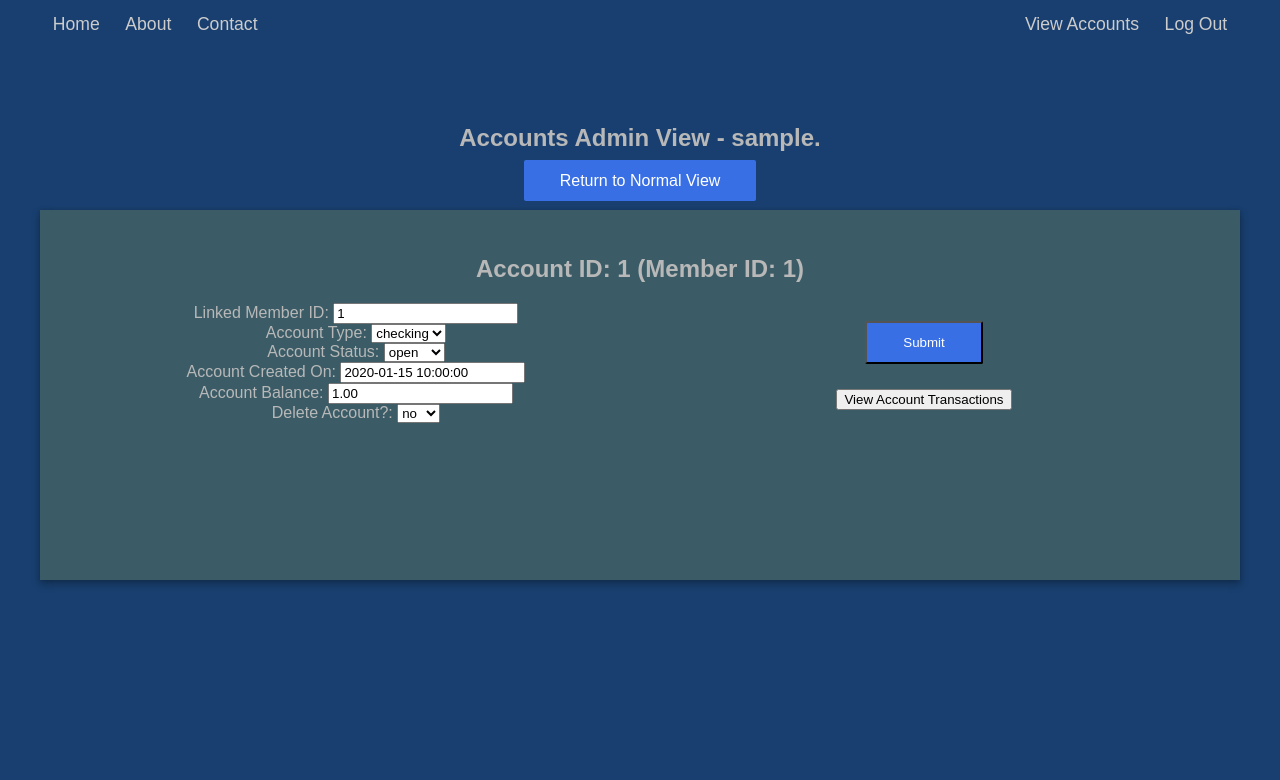
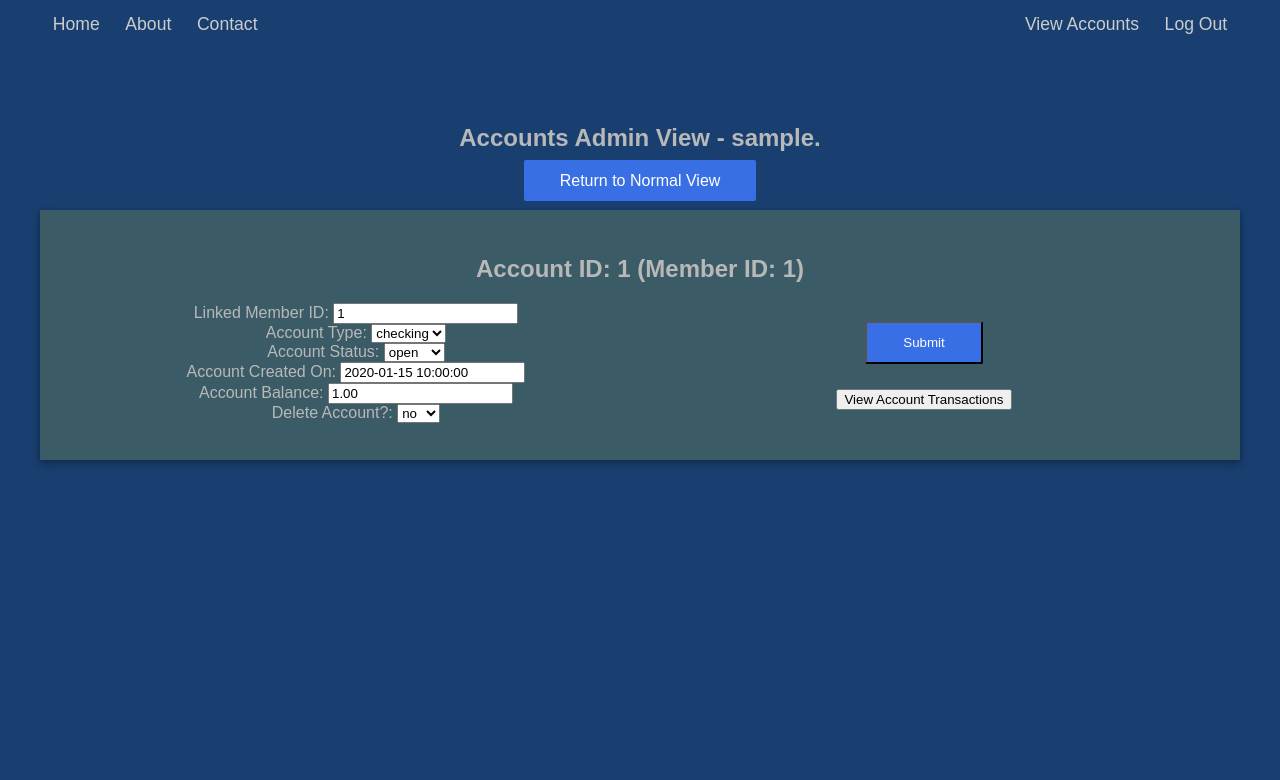
Before and after one commit to cjordanOU/Resolution-Holdings, a PHP site: page /accounts-admin.php in a window 1280 px wide. Shown: the top 780 px of the page. Run offline with PHP 8.4, Linux system fonts and the light colour scheme; the visitor is signed in with stand-in values (Sample User, id 1); tables that the repository leaves empty hold one stand-in row (values such as "Sample post").

Commit message:
admin view style changes

```diff
--- a/Includes/accountHandlerAdmin.php
+++ b/Includes/accountHandlerAdmin.php
@@ -11,7 +11,7 @@
 
     if ($result-> num_rows > 0) {
         while ($row = $result-> fetch_assoc()) {
-            echo "<section class='account-box'><h2>Account ID: ". $row["ACCOUNT_ID"] ." (Member ID: ". $row["MEMBER_ID"]. ")</h2>";
+            echo "<section class='account-box2'><h2>Account ID: ". $row["ACCOUNT_ID"] ." (Member ID: ". $row["MEMBER_ID"]. ")</h2>";
 
             // Form
             echo "<form action='Includes/accountUpdater.php' method='post'>";
--- a/style.css
+++ b/style.css
@@ -157,6 +157,15 @@ section {
     box-shadow: 0 0 4px rgba(0,0,0,.14), 0 4px 8px rgba(0,0,0,.28);
 }
 
+.account-box2 {
+    float: none;
+    padding-top: 25px;
+    padding-bottom: 50px;
+    background: rgb(59, 92, 103);
+    margin-top: 20px;
+    box-shadow: 0 0 4px rgba(0,0,0,.14), 0 4px 8px rgba(0,0,0,.28);
+}
+
 .account-info {
     width: 50%;
     float: left;
```
